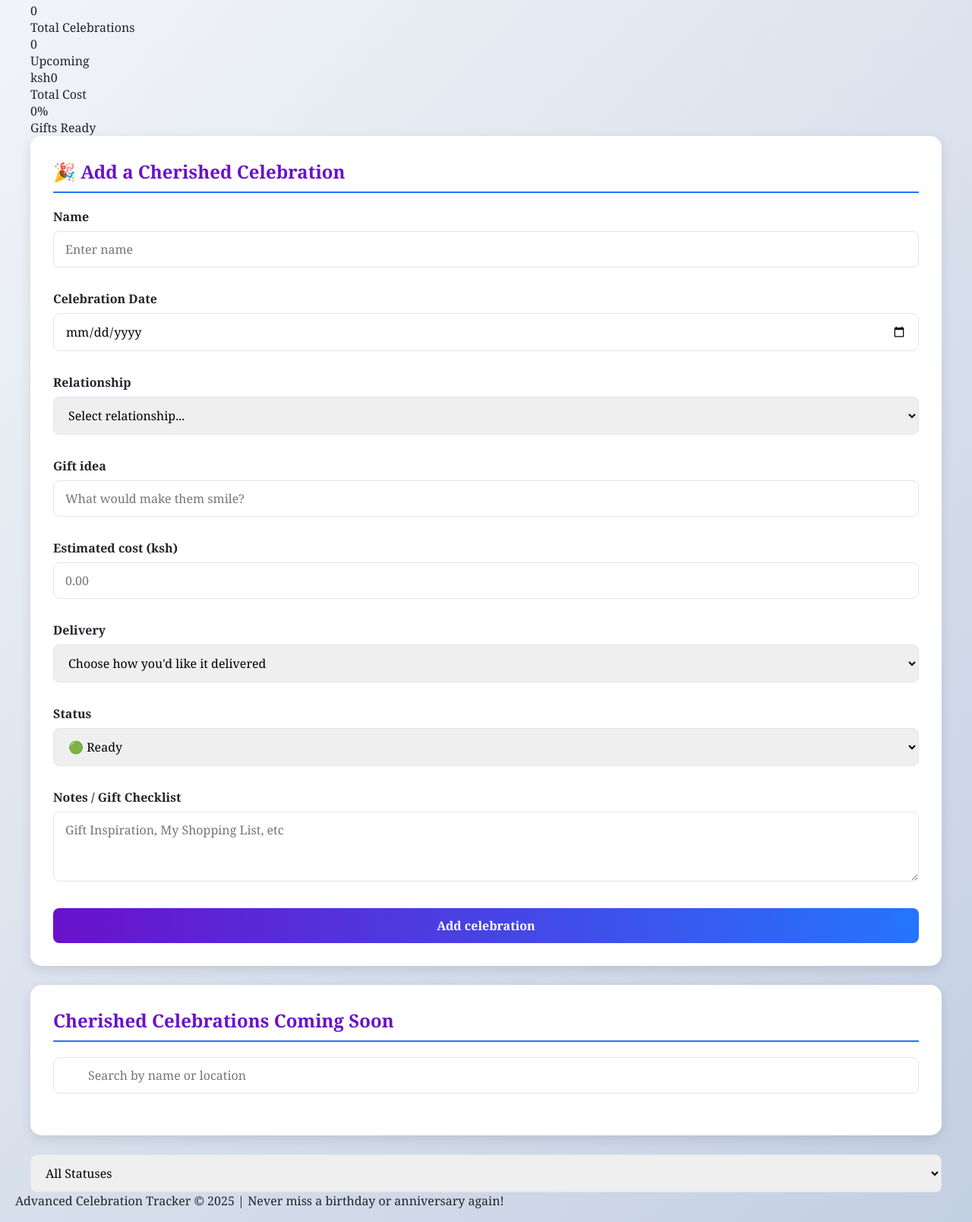
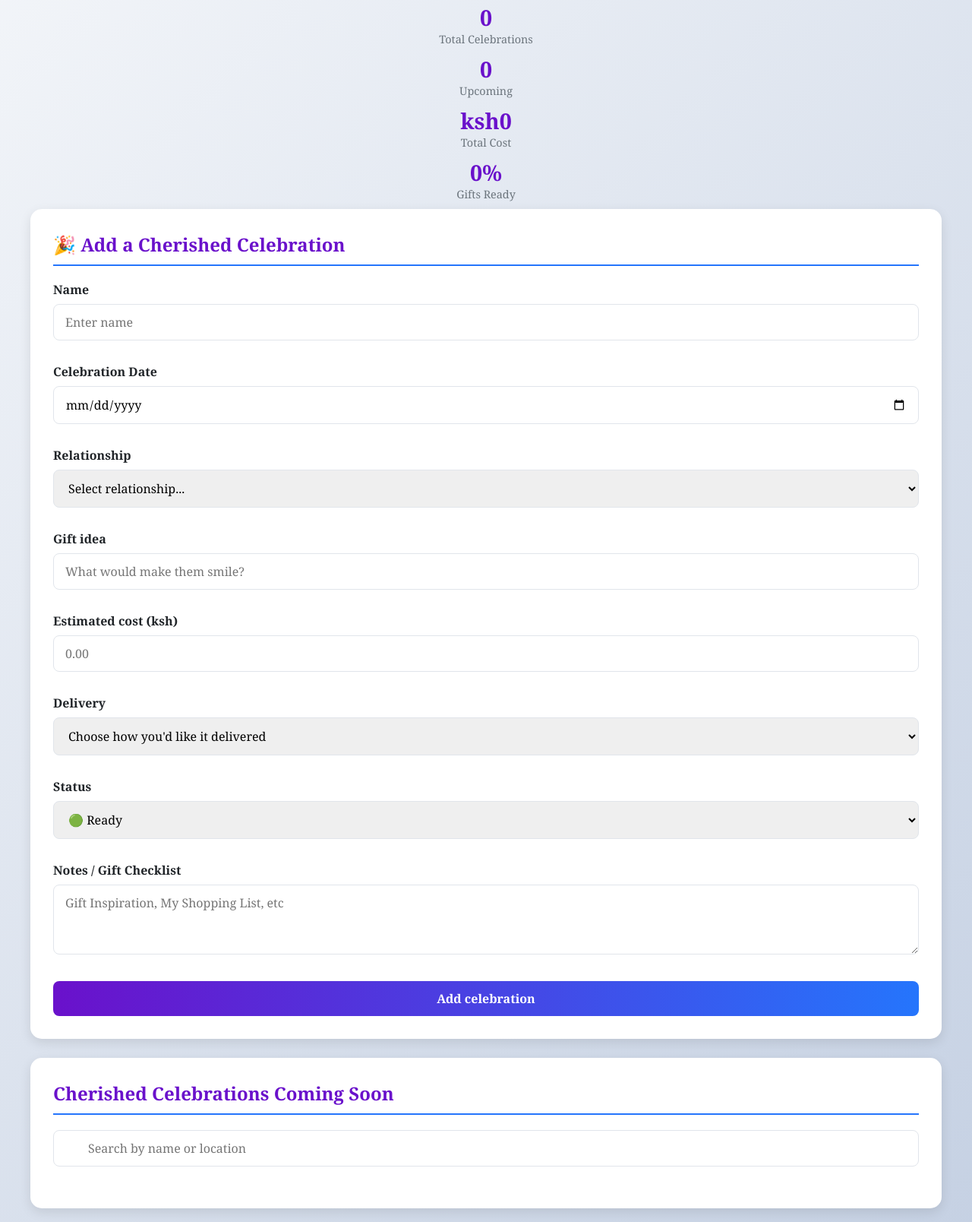
Before and after one commit to JamesKamau-5773/celebration-gift-tracker, a website: page index.html in a window 1280 px wide. Shown: the part 232-1840 px from the top of the page at 76% size. Drawn offline with Linux system fonts and the light colour scheme.

Commit message:
add footer

```diff
--- a/style.css
+++ b/style.css
@@ -214,3 +214,34 @@
   padding-bottom: 10px;
   border-bottom: 1px solid #eee;
 }
+footer{
+  text-align: center;
+  margin-top: 40px;
+  padding: 20px;
+  color: #6c757d;
+  font-size: 0.9rem;
+}
+
+.stats {
+  display: flex;
+  justify-content: space-around;
+  background-color: var(--light);
+  padding: 15px;
+  border-radius: 10px;
+  margin-bottom: 20px;
+}
+.stat-item {
+  text-align: center;
+  margin-bottom:10px;
+}
+
+.stat-value {
+  font-size: 1.8rem;
+  font-weight: 700;
+  color: var(--primary);
+}
+
+.stat-label {
+  font-size: 0.9rem;
+  color: #6c757d;
+}
```
